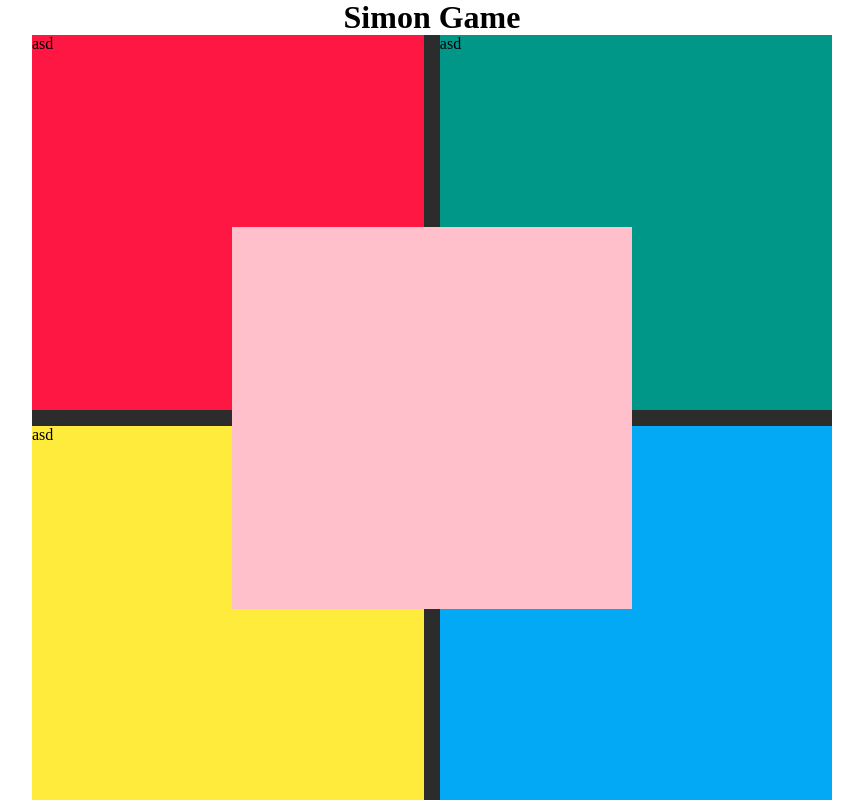
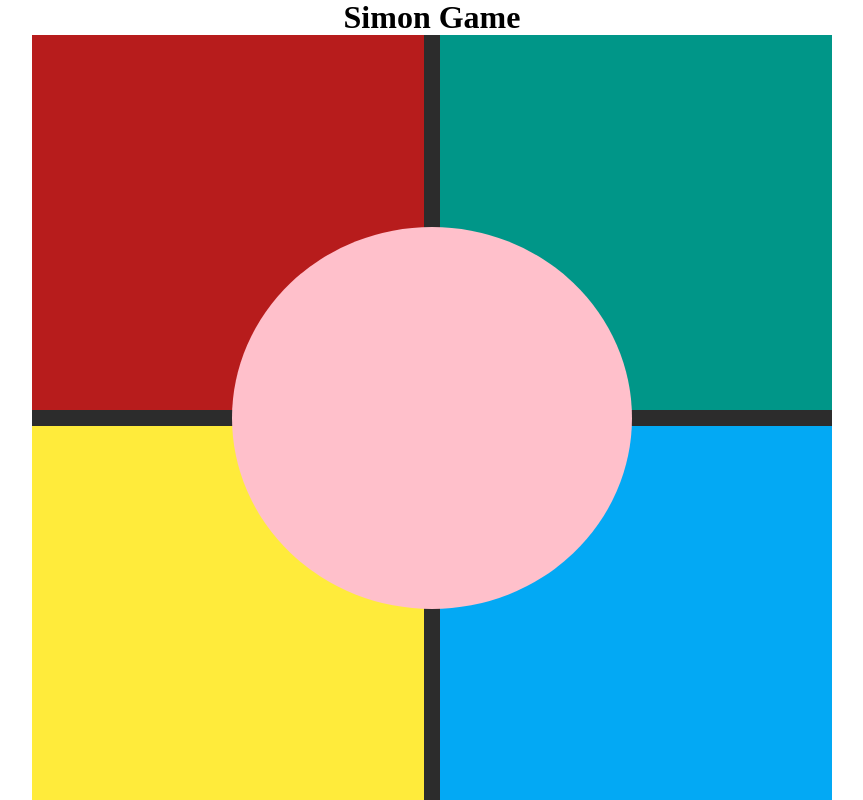
Before and after one commit to Elitro/FCC-Simon, an Angular app: page / in a window 1280 px wide. Shown: the whole page, without its empty margins (208-1071 px from the left). Built offline with nearby package versions, Linux system fonts and the light colour scheme.

Commit message:
Added an object to manage each panel, added a sound and lighter colors on click

```diff
--- a/src/app/app.component.css
+++ b/src/app/app.component.css
@@ -52,6 +52,7 @@
     width: 50%;
     height: 50%;
     background-color: pink;
+    border-radius: 50%;
 }
 
 @media screen and (max-width: 500px) {
--- a/src/app/app.component.html
+++ b/src/app/app.component.html
@@ -6,13 +6,13 @@
 
     <div class="board-row">
       <div class="panel-button">
-        <panel-button [panelColor]="'#FF1744'"> </panel-button>
+        <panel-button [panel]="panels[0]"> </panel-button>
       </div>
 
       <div class="separator-vertical">&nbsp;</div>
 
       <div class="panel-button">
-        <panel-button [panelColor]="'#009688'"> </panel-button>
+        <panel-button [panel]="panels[1]"> </panel-button>
       </div>
     </div>
 
@@ -20,13 +20,13 @@
 
     <div class="board-row">
       <div class="panel-button">
-        <panel-button [panelColor]="'#FFEB3B'"> </panel-button>
+        <panel-button [panel]="panels[2]"> </panel-button>
       </div>
 
       <div class="separator-vertical">&nbsp;</div>
 
       <div class="panel-button">
-        <panel-button [panelColor]="'#03A9F4'"> </panel-button>
+        <panel-button [panel]="panels[3]"> </panel-button>
       </div>
     </div>
 
--- a/src/app/app.component.ts
+++ b/src/app/app.component.ts
@@ -1,3 +1,4 @@
+import { Generic } from './app.domain';
 import { Component } from '@angular/core';
 
 @Component({
@@ -6,4 +7,12 @@ import { Component } from '@angular/core';
   styleUrls: ['./app.component.css']
 })
 export class AppComponent {
+  panels: Array<Generic.Type.Panel> = [];
+
+  constructor() {
+    this.panels[0] = { color: '#B71C1C', sound: '' };
+    this.panels[1] = { color: '#009688', sound: '' };
+    this.panels[2] = { color: '#FFEB3B', sound: '' };
+    this.panels[3] = { color: '#03A9F4', sound: '' };
+  }
 }
--- /dev/null
+++ b/src/app/app.domain.ts
@@ -0,0 +1,8 @@
+export module Generic {
+    export module Type {
+        export class Panel {
+            color: string;
+            sound: string;
+        }
+    }
+}
--- a/src/app/panel-button/panel-button.component.css
+++ b/src/app/panel-button/panel-button.component.css
@@ -2,3 +2,7 @@
     width: 100%;
     height: 100%;
 }
+
+.block:active{
+    filter: brightness(150%);
+}
--- a/src/app/panel-button/panel-button.component.html
+++ b/src/app/panel-button/panel-button.component.html
@@ -1,3 +1,3 @@
-<div class="block" [ngStyle]="{'background-color': panelColor}">
-  asd
+<div class="block" [ngStyle]="{'background-color': panel.color}" (click)="playAudio()">
+
 </div>
--- a/src/app/panel-button/panel-button.component.ts
+++ b/src/app/panel-button/panel-button.component.ts
@@ -1,3 +1,4 @@
+import { Generic } from './../app.domain';
 import { Component, OnInit, Input } from '@angular/core';
 
 @Component({
@@ -7,11 +8,16 @@ import { Component, OnInit, Input } from '@angular/core';
 })
 export class PanelButtonComponent implements OnInit {
 
-  @Input() panelColor: string;
+  @Input() panel: Generic.Type.Panel;
 
   constructor() { }
 
   ngOnInit() {
   }
 
+  playAudio() {
+    const audio = new Audio('https://s3.amazonaws.com/freecodecamp/simonSound1.mp3');
+    audio.play();
+  }
+
 }
```
